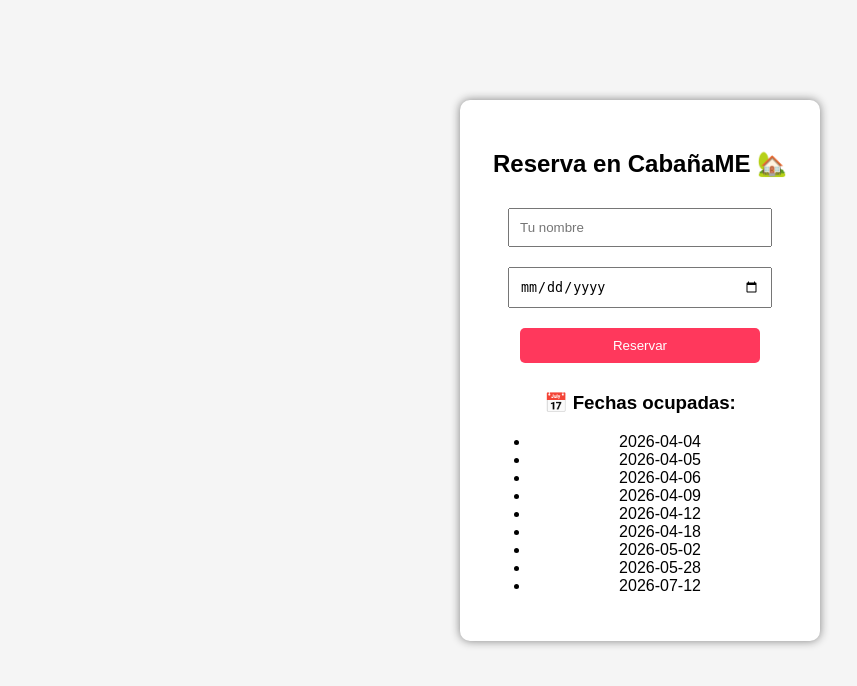
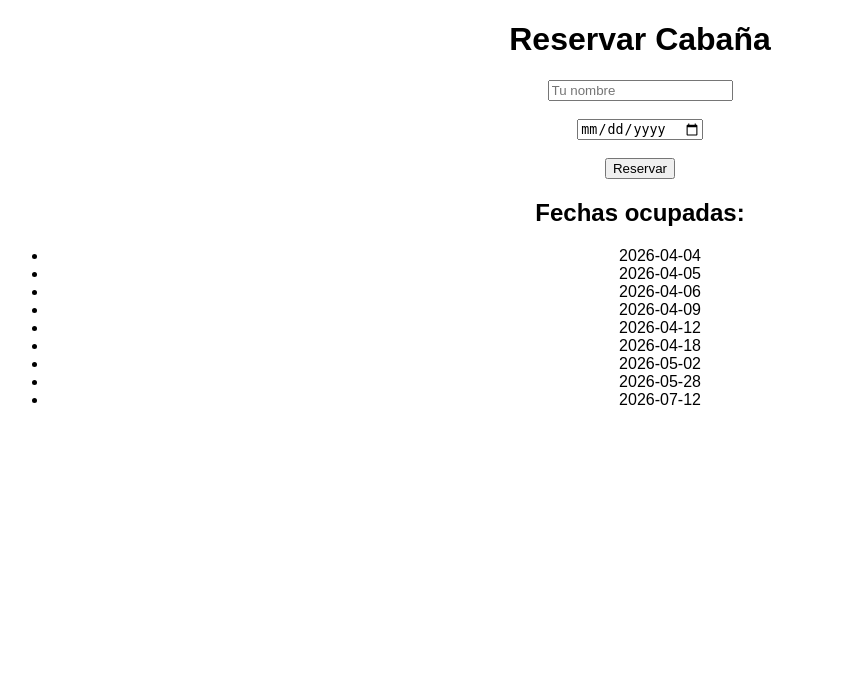
Before and after one commit to stiffanymora-eng/cabana-web, a Flask app: page /reserva in a window 1280 px wide. Shown: the top 686 px of the page, without its empty margins (0-857 px from the left). Run offline with Flask 3, Linux system fonts and the light colour scheme.

Commit message:
Update reserva.html

```diff
--- a/templates/reserva.html
+++ b/templates/reserva.html
@@ -2,79 +2,32 @@
 <html>
 <head>
     <title>Reserva</title>
-    <style>
-        body {
-            font-family: Arial;
-            background: #f5f5f5;
-            text-align: center;
-        }
-        .card {
-            background: white;
-            padding: 30px;
-            margin: 100px auto;
-            width: 300px;
-            border-radius: 10px;
-            box-shadow: 0px 0px 10px gray;
-        }
-        input, button {
-            padding: 10px;
-            margin: 10px;
-            width: 80%;
-        }
-        button {
-            background: #ff385c;
-            color: white;
-            border: none;
-            border-radius: 5px;
-        }
-        .mensaje {
-            margin: 10px;
-            padding: 10px;
-            background: #d4edda;
-            color: green;
-            border-radius: 5px;
-        }
-        .error {
-            background: #f8d7da;
-            color: red;
-        }
-        .whatsapp {
-            background: green;
-            color: white;
-        }
-    </style>
 </head>
-<body>
+<body style="text-align:center; font-family:Arial;">
 
-<div class="card">
-    <h2>Reserva en CabañaME 🏡</h2>
-
-    {% if mensaje %}
-        <div class="mensaje {% if '❌' in mensaje %}error{% endif %}">
-            {{ mensaje }}
-        </div>
-    {% endif %}
+    <h1>Reservar Cabaña</h1>
 
     <form method="POST">
-        <input type="text" name="nombre" placeholder="Tu nombre" required><br>
-        <input type="date" name="fecha" required><br>
+        <input type="text" name="nombre" placeholder="Tu nombre" required><br><br>
+        <input type="date" name="fecha" required><br><br>
+
         <button type="submit">Reservar</button>
     </form>
 
+    <h3 style="color:red;">{{ mensaje }}</h3>
+
     {% if link_whatsapp %}
         <a href="{{ link_whatsapp }}" target="_blank">
-            <button class="whatsapp">📱 Confirmar por WhatsApp</button>
+            <button>Confirmar por WhatsApp</button>
         </a>
     {% endif %}
 
-    <h3>📅 Fechas ocupadas:</h3>
+    <h2>Fechas ocupadas:</h2>
     <ul>
-        {% for f in fechas %}
-            <li>{{ f }}</li>
+        {% for fecha in fechas %}
+            <li>{{ fecha }}</li>
         {% endfor %}
     </ul>
 
-</div>
-
 </body>
 </html>
```
